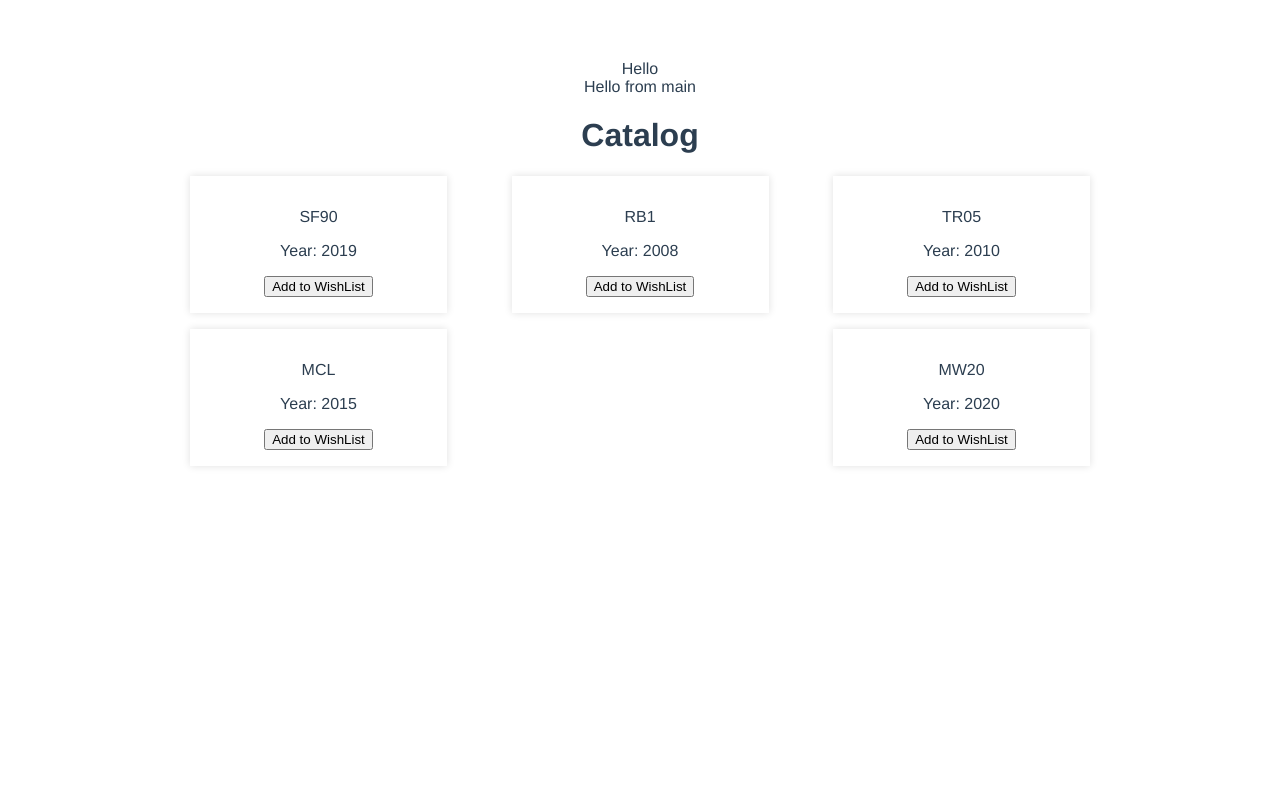
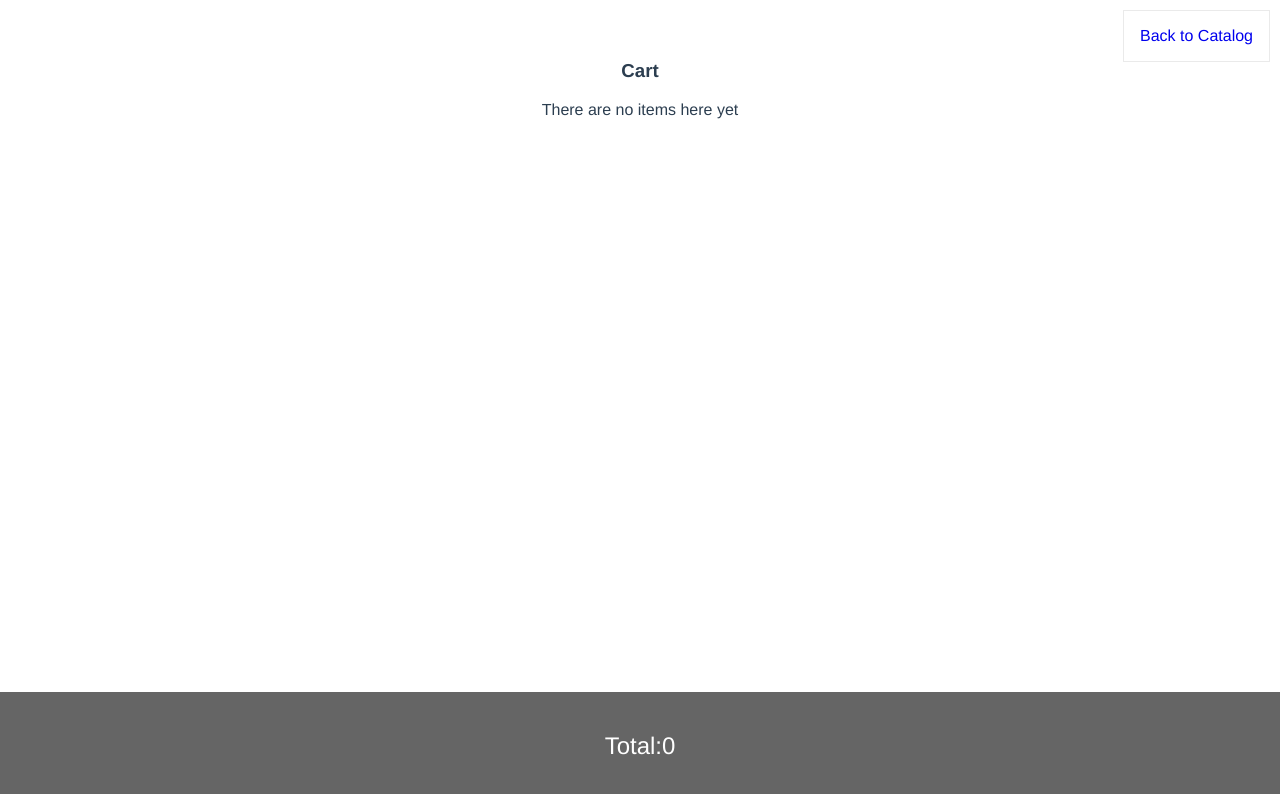
Before and after one commit to Raketich/vue_shop, a Vue app: page /#/cart in a window 1280 px wide. Shown: the top 794 px of the page. Built offline with nearby package versions, Linux system fonts and the light colour scheme; data requests are answered from the project's data file.

Commit message:
some new feature in wishList/ cart

```diff
--- a/db.json
+++ b/db.json
@@ -4,35 +4,40 @@
             "name": "SF90",
             "year": "2019",
             "id": "19-sf90",
-            "available": true
+            "available": true,
+            "price": 55
         },
         {
             "image": "",
             "name": "RB1",
             "year": "2008",
             "id": "08-rb1",
-            "available": false
+            "available": false,
+            "price": 65
         },
         {
             "image": "",
             "name": "TR05",
             "year": "2010",
             "id": "10-tr-5",
-            "available": false
+            "available": false,
+            "price": 75
         },
         {
             "image": "",
             "name": "MCL",
             "year": "2015",
             "id": "15-mck",
-            "available": true
+            "available": true,
+            "price": 85
         },
         {
             "image": "",
             "name": "MW20",
             "year": "2020",
             "id": "20-mw20",
-            "available": true
+            "available": true,
+            "price": 95
         }
     ]
 }
--- a/package.json
+++ b/package.json
@@ -11,6 +11,7 @@
     "axios": "^0.20.0",
     "core-js": "^3.6.5",
     "vue": "^2.6.11",
+    "vue-router": "^3.4.3",
     "vuex": "^3.5.1"
   },
   "devDependencies": {
--- a/src/App.vue
+++ b/src/App.vue
@@ -1,6 +1,5 @@
 <template>
   <div id="app">
-    Hello
     <vs-main></vs-main>
   </div>
 </template>
--- a/src/assets/styles/styles.scss
+++ b/src/assets/styles/styles.scss
@@ -1 +1,9 @@
-@import "variables.scss"
+@import "variables.scss";
+
+.btn {
+    padding: $padding $padding*2;
+    background: #555555;
+    color: #fff;
+    border: 0;
+    border-radius: 5px;
+}
--- a/src/components/VS-Main.vue
+++ b/src/components/VS-Main.vue
@@ -1,20 +1,23 @@
 <template>
   <div class="vs-main">
-    Hello from main
-    <vs-catalog></vs-catalog>
-    <vs-cart v-if="WISH_LIST.length" :wishList_data="WISH_LIST"></vs-cart>
+    <keep-alive>
+      <router-view></router-view>
+    </keep-alive>
+
+    <!-- <vs-catalog></vs-catalog>
+    <vs-cart v-if="WISH_LIST.length" :wishList_data="WISH_LIST"></vs-cart> -->
   </div>
 </template>
 
 <script>
-import vsCatalog from "./vs-catalog";
-import vsCart from "./vs-cart";
+// import vsCatalog from "./vs-catalog";
+// import vsCart from "./vs-cart";
 import { mapGetters } from "vuex";
 export default {
   name: "vs-main",
   components: {
-    vsCatalog,
-    vsCart
+    // vsCatalog,
+    // vsCart
   },
   props: {},
   data() {
--- a/src/components/vs-cart-item.vue
+++ b/src/components/vs-cart-item.vue
@@ -7,7 +7,11 @@
     </div>
     <div class="v-cart-item__quantity">
       <p>Quantity:</p>
-      {{ wishList_data.quantity }}
+      <span>
+        <span @click="decrementItem" class="btn-quantity">-</span>
+        {{ wishList_data.quantity }}
+        <span @click="incrementItem" class="btn-quantity">+</span>
+      </span>
     </div>
     <button @click="deleteFromWishList">Eliminar</button>
   </div>
@@ -27,6 +31,12 @@ export default {
   methods: {
     deleteFromWishList() {
       this.$emit("deleteFromWishList");
+    },
+    decrementItem() {
+      this.$emit("decrement");
+    },
+    incrementItem() {
+      this.$emit("increment");
     }
   },
   mounted() {
@@ -45,4 +55,8 @@ export default {
   padding: $padding * 2;
   margin-bottom: $margin * 2;
 }
+.btn-quantity {
+  cursor: pointer;
+  box-shadow: 0 0 5px 0 #e0e0e0;
+}
 </style>
--- a/src/components/vs-cart.vue
+++ b/src/components/vs-cart.vue
@@ -1,13 +1,25 @@
 <template>
-  <div>
+  <div class="v-cart">
+    <router-link :to="{ name: 'catalog' }">
+      <div class="vs-catalog__link_to_wishlist">
+        Back to Catalog
+      </div>
+    </router-link>
     <h3>Cart</h3>
+    <p v-if="!wishList_data.length">There are no items here yet</p>
     <vs-cart-item
       v-for="(item, i) in wishList_data"
       :key="item.id"
       :wishList_data="item"
       @deleteFromWishList="deleteFromWishList(i)"
+      @increment="increment(i)"
+      @decrement="decrement(i)"
     >
     </vs-cart-item>
+    <div class="vs-cart__total">
+      <p vs-cart__total_name>Total:</p>
+      <p>{{ wishListCost }}</p>
+    </div>
   </div>
 </template>
 
@@ -27,13 +39,56 @@ export default {
       }
     }
   },
+  computed: {
+    wishListCost() {
+      let result = [];
+      if (this.wishList_data.length) {
+        for (let item of this.wishList_data) {
+          result.push(item.price * item.quantity);
+        }
+        result = result.reduce(function(sum, el) {
+          return sum + el;
+        });
+        return result;
+      }
+      return 0;
+    }
+  },
   methods: {
-    ...mapActions(["DELETE_FROM_WISHLIST"]),
+    ...mapActions([
+      "DELETE_FROM_WISHLIST",
+      "INCREMENT_WL_ITEM",
+      "DECREMENT_WL_ITEM"
+    ]),
     deleteFromWishList(i) {
       this.DELETE_FROM_WISHLIST(i);
+    },
+    increment(i) {
+      this.INCREMENT_WL_ITEM(i);
+    },
+    decrement(i) {
+      this.DECREMENT_WL_ITEM(i);
     }
   }
 };
 </script>
 
-<style lang="scss" scoped></style>
+<style lang="scss" scoped>
+.vs-cart {
+  &__total {
+    position: fixed;
+    bottom: 0;
+    right: 0;
+    left: 0;
+    padding: $padding * 2;
+    display: flex;
+    justify-content: center;
+    background: #656565;
+    color: #fff;
+    font-size: 24px;
+  }
+  &__total_name {
+    margin-right: $margin * 2;
+  }
+}
+</style>
--- a/src/components/vs-catalog-item.vue
+++ b/src/components/vs-catalog-item.vue
@@ -2,6 +2,7 @@
   <div class="vs-catalog-item">
     <p class="vs-catalog-item__name">{{ car_data.name }}</p>
     <p class="vs-catalog-item__price">Year: {{ car_data.year }}</p>
+    <p>{{ car_data.price }}</p>
     <button class="v-catalog-item__add_to_cart btn" @click="addToWishList">
       Add to WishList
     </button>
--- a/src/components/vs-catalog.vue
+++ b/src/components/vs-catalog.vue
@@ -1,5 +1,13 @@
 <template>
   <div class="vs-catalog">
+    <router-link
+      :to="{ name: 'wish_list', params: { wishList_data: WISH_LIST } }"
+    >
+      <div class="vs-catalog__link_to_wishlist">
+        In your WL: {{ WISH_LIST.length }}
+      </div>
+    </router-link>
+
     <h1>Catalog</h1>
     <div class="vs-catalog__list">
       <vs-catalog-item
@@ -30,7 +38,7 @@ export default {
     }
   },
   computed: {
-    ...mapGetters(["PRODUCTS"])
+    ...mapGetters(["PRODUCTS", "WISH_LIST"])
   },
   mounted() {
     this.GET_CARS_FROM_API().then((response) => {
@@ -48,5 +56,12 @@ export default {
     justify-content: space-between;
     align-items: center;
   }
+  &__link_to_wishlist {
+    position: absolute;
+    top: 10px;
+    right: 10px;
+    padding: $padding * 2;
+    border: solid 1px #eaeaea;
+  }
 }
 </style>
--- a/src/main.js
+++ b/src/main.js
@@ -2,10 +2,12 @@ import Vue from "vue";
 import App from "./App.vue";
 // import "./assets/styles/styles.scss";
 import store from "./vuex/store";
+import router from "./router/router";
 
 Vue.config.productionTip = false;
 
 new Vue({
   render: (h) => h(App),
-  store
+  store,
+  router
 }).$mount("#app");
--- /dev/null
+++ b/src/router/router.js
@@ -0,0 +1,25 @@
+import Vue from "vue";
+import Router from "vue-router";
+
+import vsCatalog from "../components/vs-catalog";
+import vsCart from "../components/vs-cart";
+
+Vue.use(Router);
+
+let router = new Router({
+  routes: [
+    {
+      path: "/",
+      name: "catalog",
+      component: vsCatalog
+    },
+    {
+      path: "/cart",
+      name: "wish_list",
+      component: vsCart,
+      props: true
+    }
+  ]
+});
+
+export default router;
--- a/src/vuex/store.js
+++ b/src/vuex/store.js
@@ -31,6 +31,12 @@ let store = new Vuex.Store({
     },
     REMOVE_FROM_WISHLIST: (state, i) => {
       state.wishList.splice(i, 1);
+    },
+    INCREMENT: (state, i) => {
+      state.wishList[i].quantity++;
+    },
+    DECREMENT: (state, i) => {
+      if (state.wishList[i].quantity > 1) state.wishList[i].quantity--;
     }
   },
   actions: {
@@ -50,6 +56,12 @@ let store = new Vuex.Store({
     ADD_TO_WISHLIST({ commit }, car) {
       commit("SET_WISHLIST", car);
     },
+    INCREMENT_WL_ITEM({ commit }, i) {
+      commit("INCREMENT", i);
+    },
+    DECREMENT_WL_ITEM({ commit }, i) {
+      commit("DECREMENT", i);
+    },
     DELETE_FROM_WISHLIST({ commit }, i) {
       commit("REMOVE_FROM_WISHLIST", i);
     }
```
Also changed, not shown: 1 other file (tests, documents, lock files or other folders).
